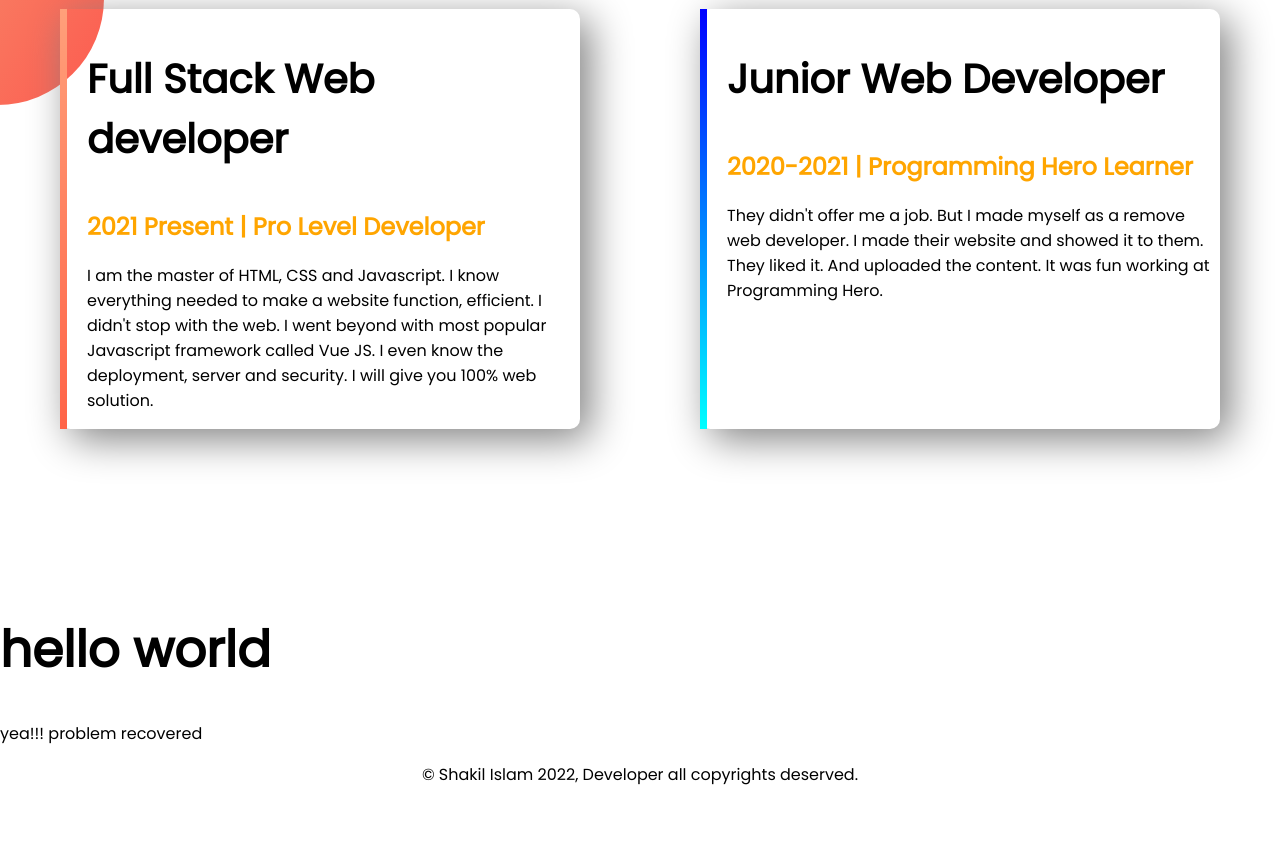
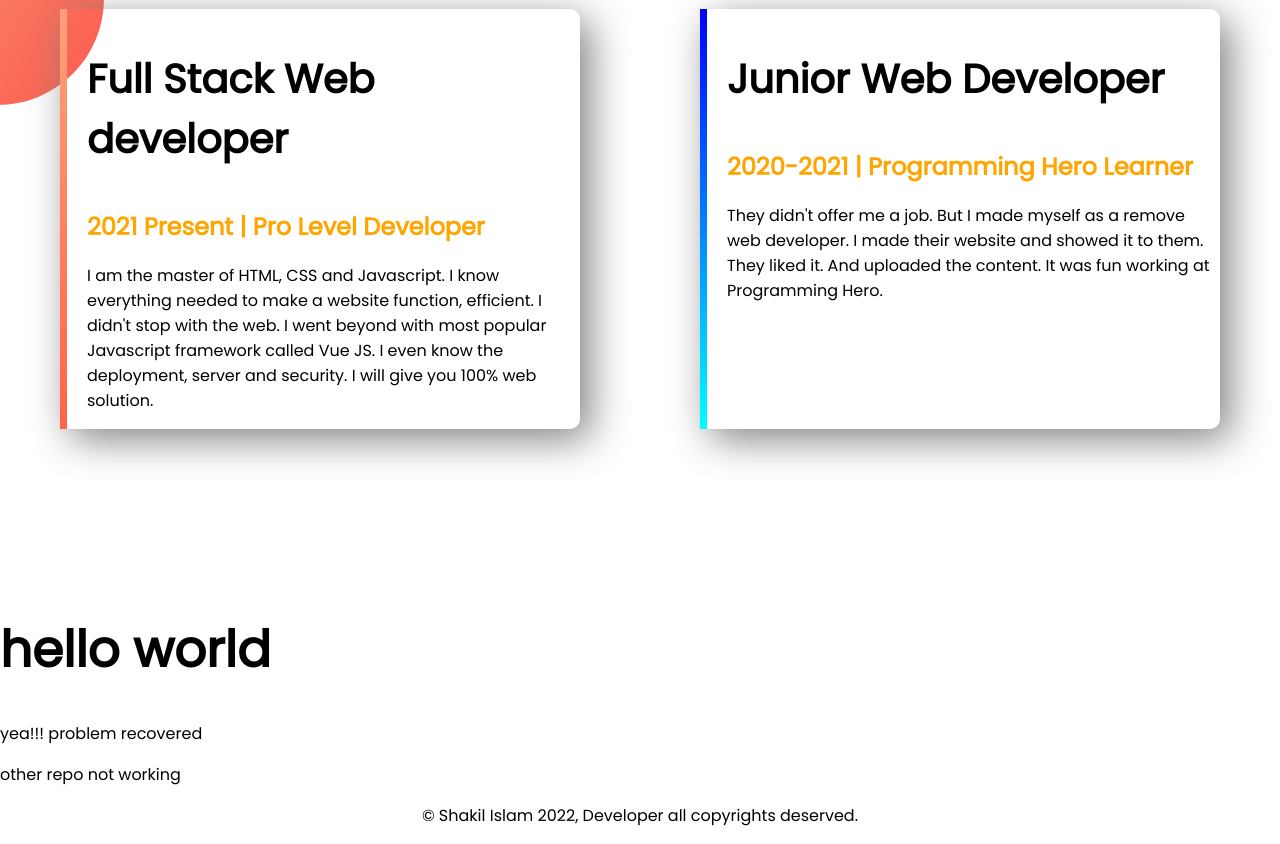
Before and after one commit to Shakil00077/Shakil-Portfolio, a plain HTML site: page index.html in a window 1280 px wide. Shown: the part 1365-2209 px from the top of the page. Before the commit the page ends 2168 px from the top, so only its background shows below. Drawn offline with Linux system fonts and the light colour scheme.

Commit message:
p tag added

```diff
--- a/index.html
+++ b/index.html
@@ -48,6 +48,7 @@
 
     <h1> hello world</h1>
     <p>yea!!! problem recovered</p>
+    <p>other repo not working</p>
 
     <footer>
         <p>© Shakil Islam 2022, Developer all copyrights deserved.</p>
```
